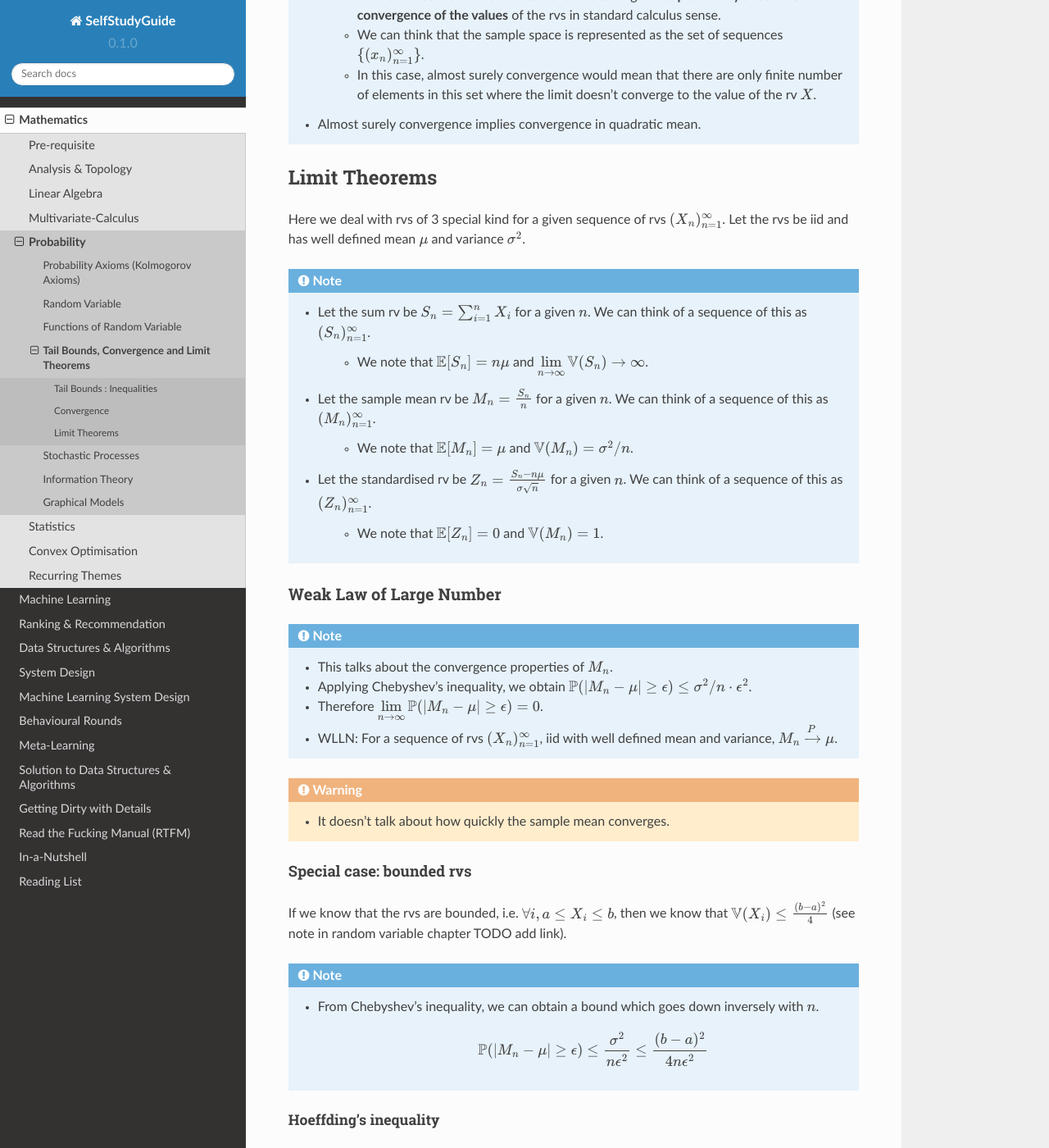
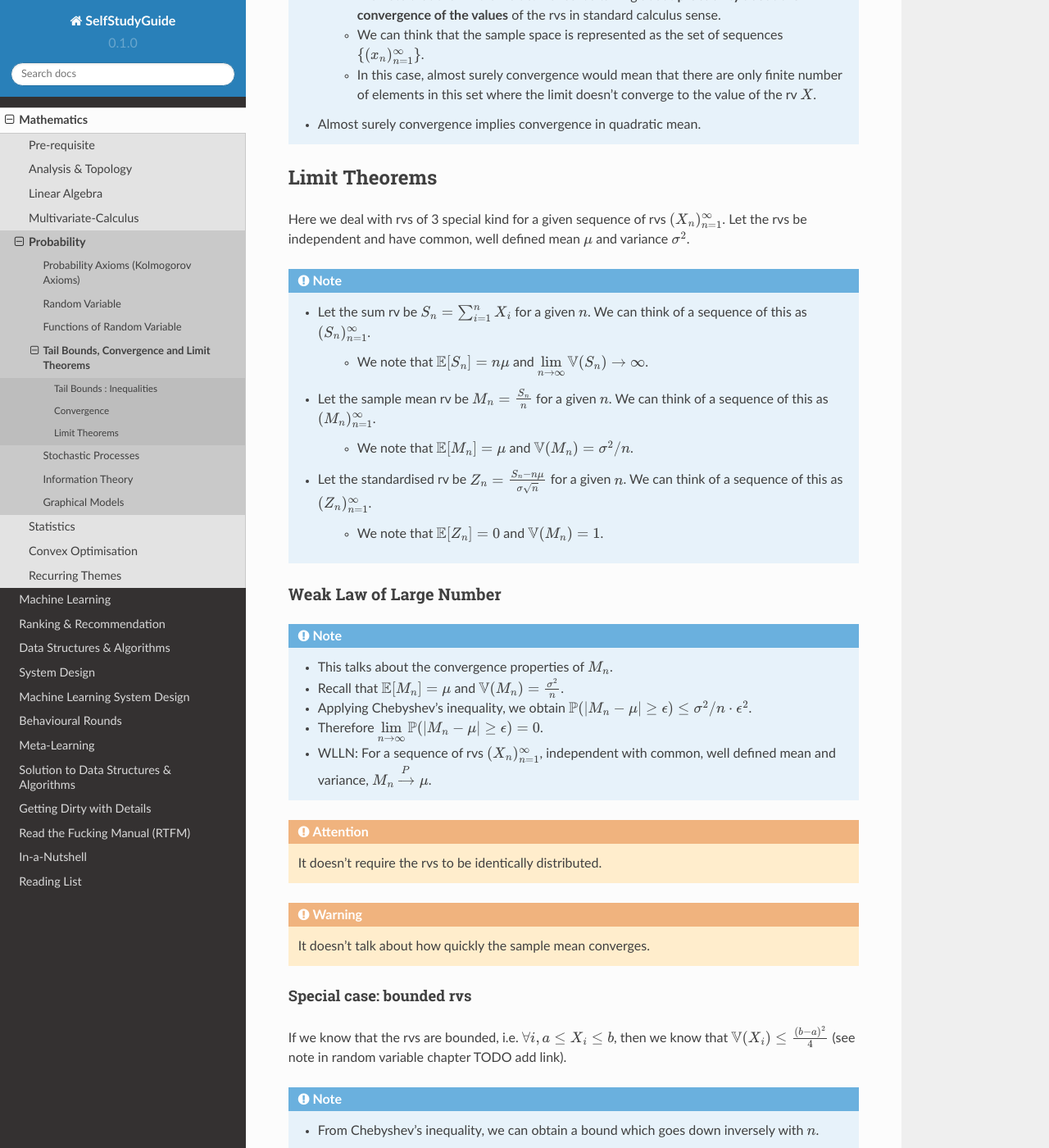
Before and after one commit to uselesstechjunks/leetcode, a Sphinx documentation site: the page built from docs/source/math/prob/ineq.rst, in a window 1280 px wide and 1400 px high, scrolled down 3262 px. Shown: the whole window at 82% size. Built offline with Sphinx 7.4.7 and the Read the Docs theme 2.0.0, drawn with Linux system fonts in a browser that asks for light colours.

Commit message:
Update ineq.rst

```diff
--- a/docs/source/math/prob/ineq.rst
+++ b/docs/source/math/prob/ineq.rst
@@ -108,7 +108,7 @@ Almost surely convergence
 *********************************************
 Limit Theorems
 *********************************************
-Here we deal with rvs of 3 special kind for a given sequence of rvs :math:`(X_n)_{n=1}^\infty`. Let the rvs be iid and has well defined mean :math:`\mu` and variance :math:`\sigma^2`.
+Here we deal with rvs of 3 special kind for a given sequence of rvs :math:`(X_n)_{n=1}^\infty`. Let the rvs be independent and have common, well defined mean :math:`\mu` and variance :math:`\sigma^2`.
 
 .. note::
 	* Let the sum rv be :math:`S_n=\sum_{i=1}^n X_i` for a given :math:`n`. We can think of a sequence of this as :math:`(S_n)_{n=1}^\infty`.
@@ -125,12 +125,16 @@ Weak Law of Large Number
 ====================================
 .. note::
 	* This talks about the convergence properties of :math:`M_n`.
+	* Recall that :math:`\mathbb{E}[M_n]=\mu` and :math:`\mathbb{V}(M_n)=\frac{\sigma^2}{n}`.
 	* Applying Chebyshev's inequality, we obtain :math:`\mathbb{P}(|M_n-\mu|\geq \epsilon)\leq \sigma^2/n\cdot \epsilon^2`.
 	* Therefore :math:`\lim\limits_{n\to\infty}\mathbb{P}(|M_n-\mu|\geq \epsilon)=0`.
-	* WLLN: For a sequence of rvs :math:`(X_n)_{n=1}^\infty`, iid with well defined mean and variance, :math:`M_n\xrightarrow[]{P}\mu`.
+	* WLLN: For a sequence of rvs :math:`(X_n)_{n=1}^\infty`, independent with common, well defined mean and variance, :math:`M_n\xrightarrow[]{P}\mu`.
+
+.. attention::
+	It doesn't require the rvs to be identically distributed.
 
 .. warning::
-	* It doesn't talk about how quickly the sample mean converges.
+	It doesn't talk about how quickly the sample mean converges.
 
 Special case: bounded rvs
 ------------------------------------
```
